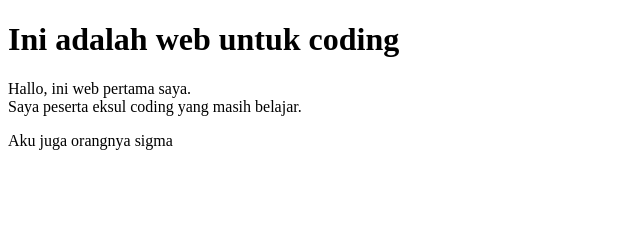
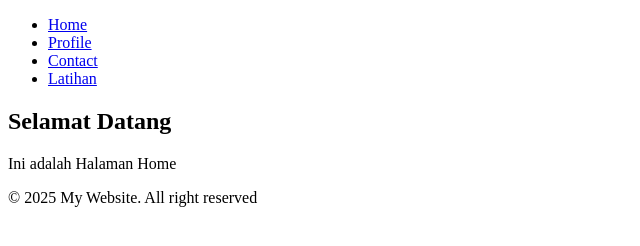
Before and after one commit to Serenity27/Ekskul-Coding, a plain HTML site: page index.html in a window 1280 px wide. Shown: the whole page, without its empty margins (0-640 px from the left). Drawn offline with Linux system fonts and the light colour scheme.

Commit message:
Update index.html
Update  28/10/2025

```diff
--- a/index.html
+++ b/index.html
@@ -1,11 +1,30 @@
 <!DOCTYPE html>
 <html>
     <head>
-        <title>Web Seren</title>
+        <title>Home - Web Saya</title>
     </head>
     <body>
-        <h1>Ini adalah web untuk coding</h1>
-        <p>Hallo, ini web pertama saya.</br>Saya peserta eksul coding yang masih belajar.</p>
-        <p>Aku juga orangnya sigma </p>
+       <header>
+           <nav class="navbar">
+               <ul>
+                   <li><a href="index.html" class="active">Home</a></li>
+                   <li><a href="#" class="active">Profile</a></li>
+                   <li><a href="#" class="active">Contact</a></li>
+                   <li><a href="#" class="active">Latihan</a></li>
+               </ul>
+           </nav>
+       </header>
+
+        <main>
+            <section class="Home">
+                <h1>Selamat Datang</h1>
+                <p>Ini adalah Halaman Home</p>
+            </section>
+        </main>
+
+        <footer>
+            <p>&copy; 2025 My Website. All right reserved</p>
+        </footer>
     </body>
+
 </html>
```
